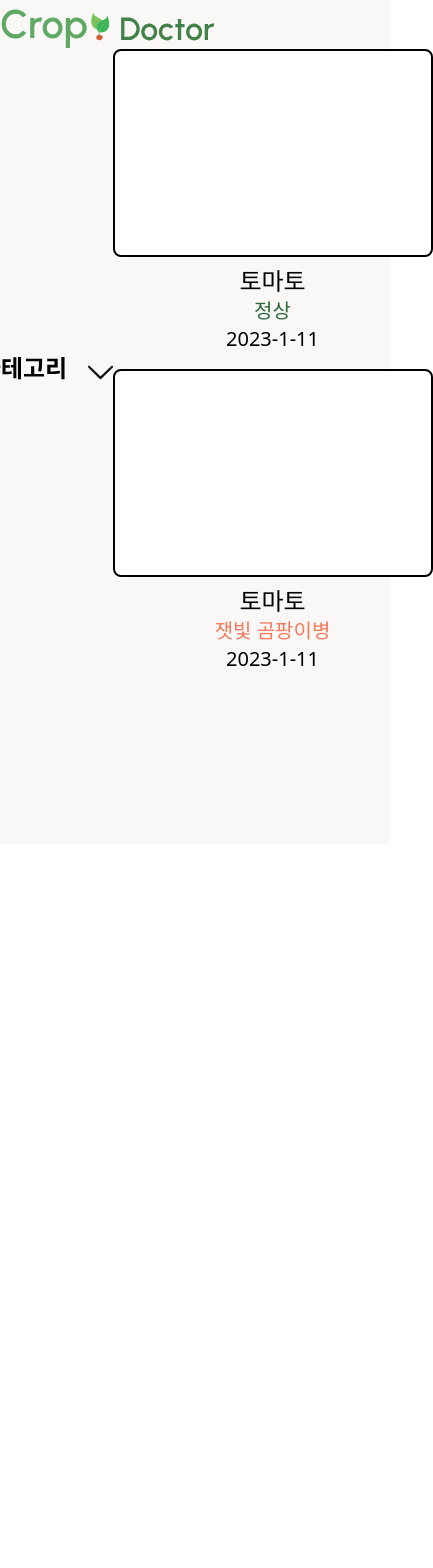
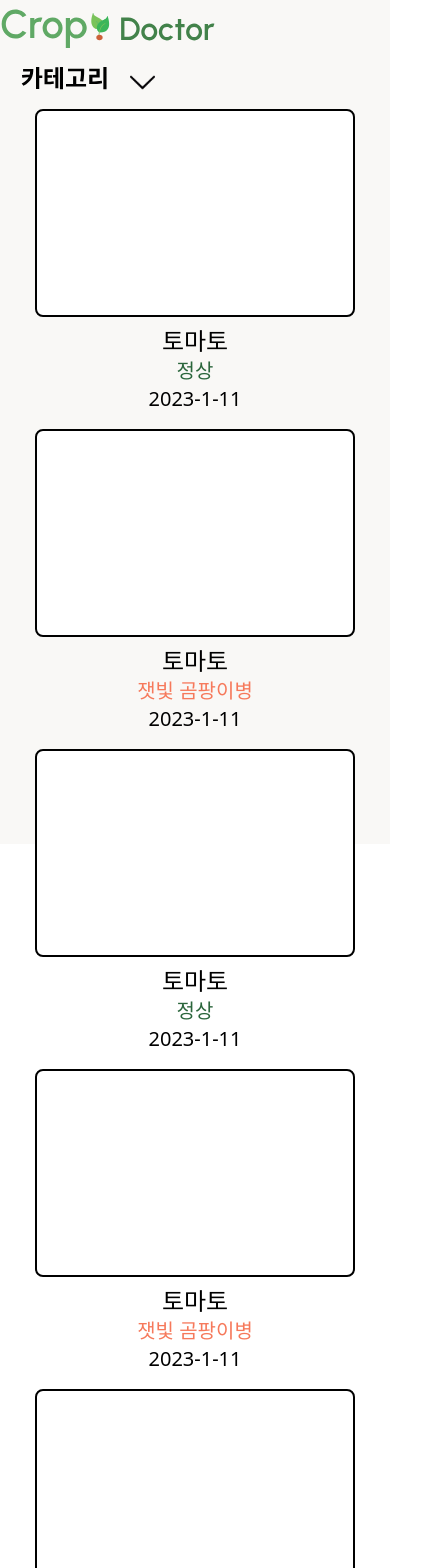
Before and after one commit to S-V-23-BootCamp-Team-F/frontend, a React (Vite) app: page / in a window 390 px wide. Shown: the top 1568 px of the page, 433 px wide, since content can reach past the window. Before the commit the page ends 844 px from the top, so only its background shows below. Built offline with nearby package versions, Linux system fonts and the light colour scheme.

Commit message:
design : 반응형 컴포넌트 정렬

```diff
--- a/src/assets/components/Diseased.tsx
+++ b/src/assets/components/Diseased.tsx
@@ -3,7 +3,7 @@ import React from "react";
 function Diseased() {
     {
         return (
-            <div className="w-80 h-80">
+            <div className="m-auto w-80 h-80">
                 {/*이미지*/}
                 <div className="w-80 h-52 border-2 border-black rounded-lg bg-white"></div>
                 {/*텍스트*/}
--- a/src/assets/components/Healthy.tsx
+++ b/src/assets/components/Healthy.tsx
@@ -3,7 +3,7 @@ import React from "react";
 function Healthy() {
     {
         return (
-            <div className="w-80 h-80">
+            <div className="m-auto w-80 h-80">
                 {/*이미지*/}
                 <div className="w-80 h-52 border-2 border-black rounded-lg bg-white"></div>
                 {/*텍스트*/}
--- a/src/pages/HistoryPage.tsx
+++ b/src/pages/HistoryPage.tsx
@@ -5,18 +5,26 @@ import Diseased from "@/assets/components/Diseased";
 const HistoryPage = () => {
   return (
     <div className=' w-screen h-screen box-border bg-background'>
-        {/*헤더 */}
+        {/*nav바 */}
         <div>
             {/*임시로고*/}
             <img className='' src="src/assets/images/logo.svg" alt="CropDRLogo"/>
         </div>
-        <div className='flex justify-center items-center'>
+        <div className='items-center'>
         {/*임시카테고리*/}
-        <img className='' src='src/assets/images/category.svg'/>
-        {/*히스토리 컴포넌트*/}
-        <div>
+        <img className='mr-0' src='src/assets/images/category.svg'/>
+        {/*내용*/}
+        <div className='flex flex-col items-center'>
+          <div className='flex flex-wrap'>
             <Healthy />
             <Diseased />
+            <Healthy />
+            <Diseased />
+            <Healthy />
+            <Diseased />
+            <Healthy />
+            <Diseased />
+          </div>
         </div>
       </div>
     </div>
```
